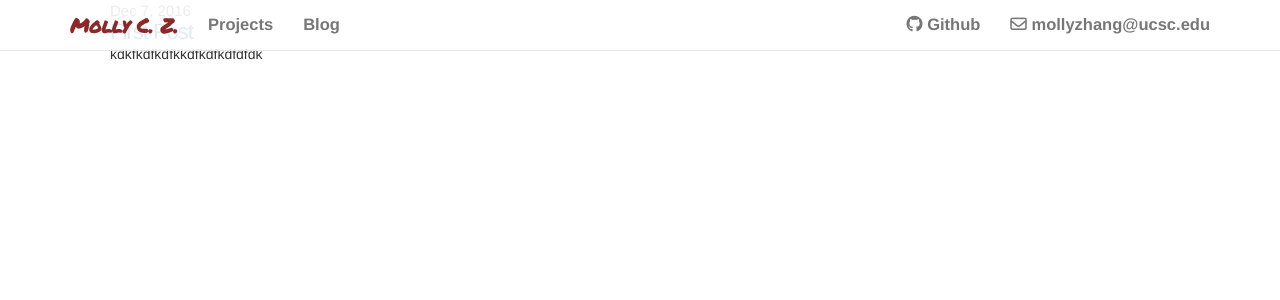
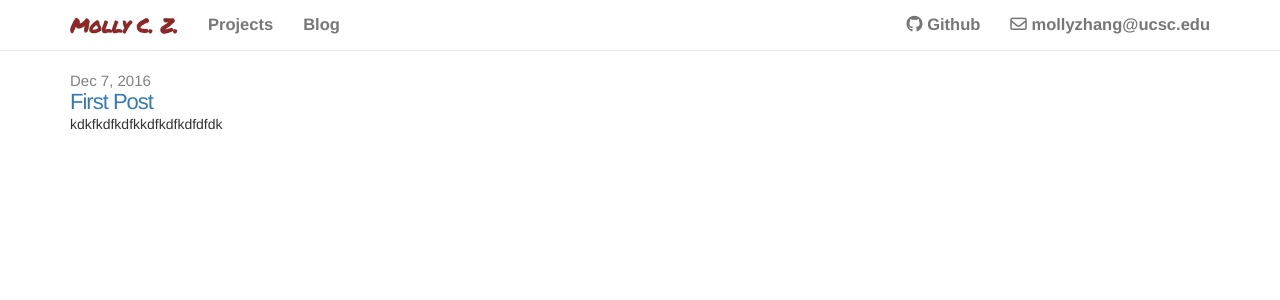
Before and after one commit to MollyZhang/MollyZhang.github.io_offline, a Jekyll site: the page built from blog.html, in a window 1280 px wide. Shown: the top 300 px of the page. Built offline with Jekyll 4.4.1, drawn with Linux system fonts in a browser that asks for light colours; nearby versions of some CDN libraries.

Commit message:
align blog posts and navbar

```diff
--- a/_layouts/default.html
+++ b/_layouts/default.html
@@ -3,8 +3,6 @@
     {% include head.html %}
     <body>
         {% include navbar.html %}
-        <div>
-            {{ content }}
-        </div>
+        {{ content }}
     </body>
 </html>
--- a/css/main.css
+++ b/css/main.css
@@ -31,7 +31,15 @@
     margin: 0 auto;
 }
 
-.posts { list-style-type: none; }
+
+.blog {
+    padding-top: 70px;
+}
+
+.posts {
+    list-style-type: none;
+    padding-left: 0;
+}
 
 .posts .post-link {
     font-size: 22px;
```
